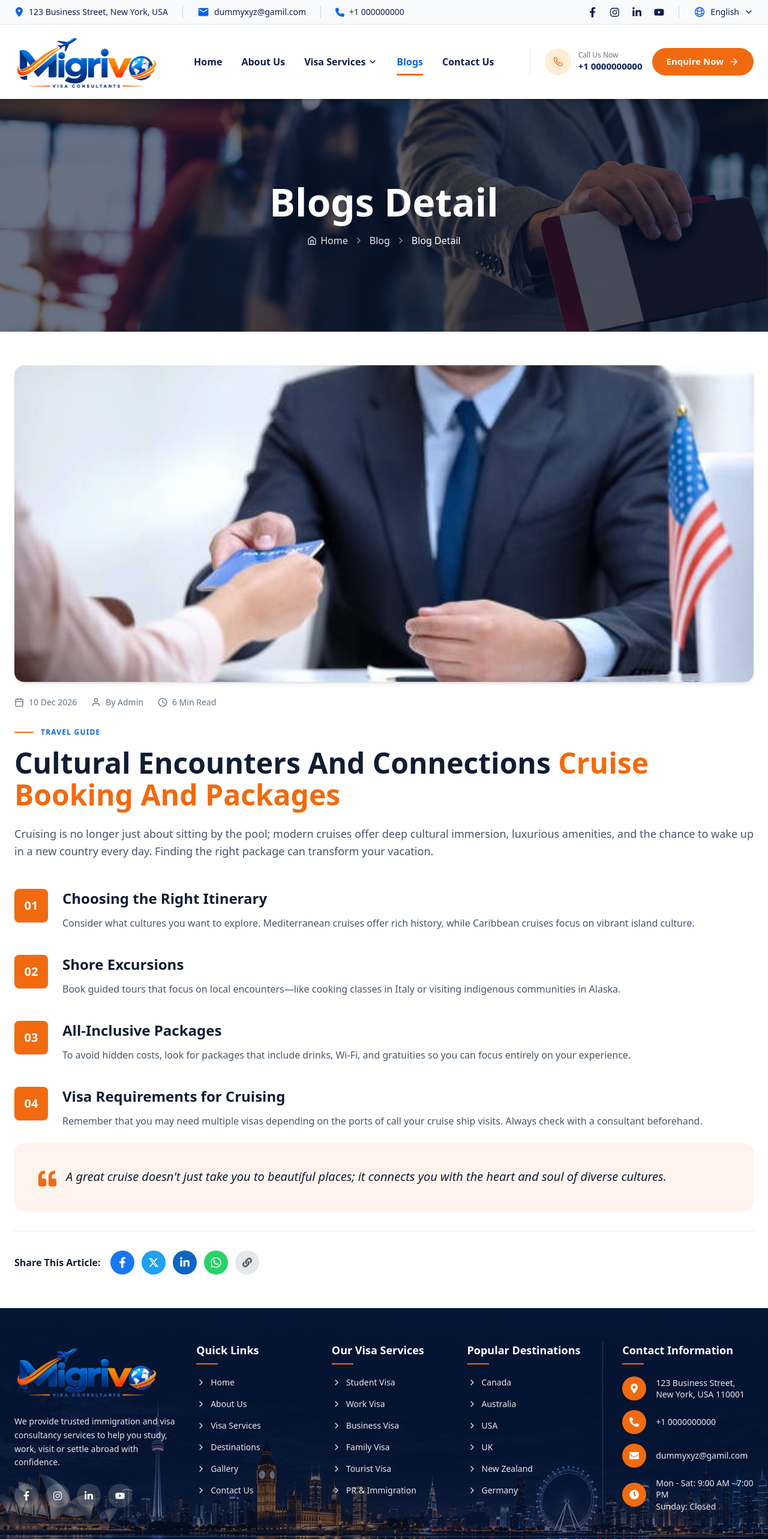
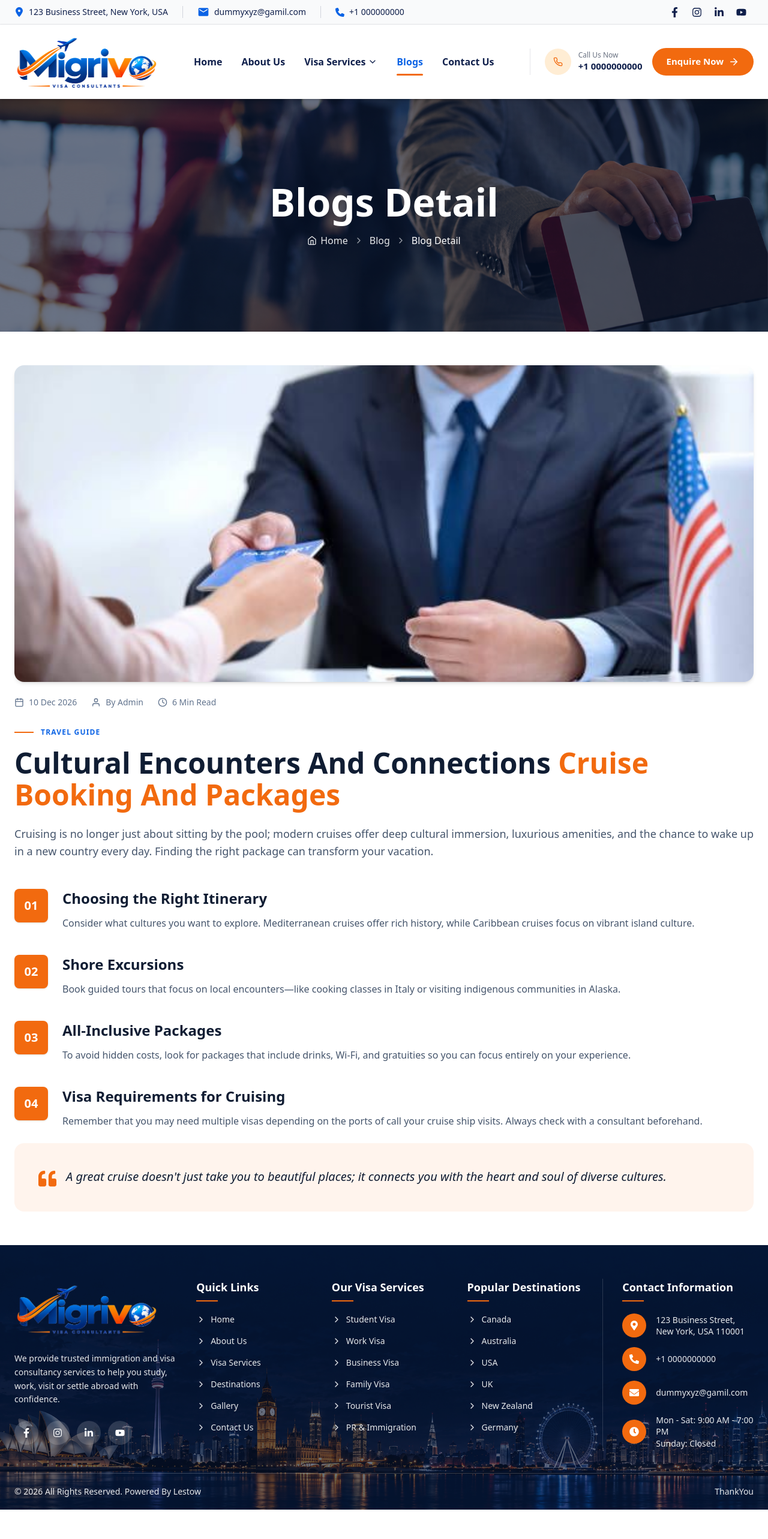
Before and after one commit to abhishekk969389/migriv, a Next.js app: page /blogs/cultural-encounters-cruise-booking in a window 1280 px wide. Shown: the top 2566 px of the page at 60% size. After the commit the page ends 2517 px from the top, so only its background shows below. Built offline with nearby package versions, Linux system fonts and the light colour scheme.

Commit message:
first commit

```diff
--- a/app/components/about/whychoose.tsx
+++ b/app/components/about/whychoose.tsx
@@ -61,8 +61,7 @@ export default function WhyChooseUsSection() {
 
           {/* RIGHT: circular image collage (all positions in % so it scales) */}
           <div className="relative mx-auto aspect-square w-full max-w-[300px] sm:max-w-[440px] lg:max-w-[520px]">
-            {/* blue circle behind */}
-            <span className="absolute left-0 top-0 aspect-square w-[29%] rounded-full bg-[#0b4fc4]" />
+
 
             {/* circle image */}
             <div className="absolute bottom-0 left-[9%] aspect-square w-[85%] overflow-hidden rounded-full">
--- a/app/components/banner.tsx
+++ b/app/components/banner.tsx
@@ -61,7 +61,7 @@ export default function HeroBanner() {
   if (!data) return null;
 
   return (
-    <section className="relative w-full">
+    <section className="relative isolate w-full overflow-hidden bg-[#0a0a0a]">
       {/* Background image */}
       <Image
         src={data.bgImage}
@@ -69,10 +69,12 @@ export default function HeroBanner() {
         fill
         priority
         sizes="100vw"
-        className="object-cover object-[70%_center] lg:object-center"
+        className="-z-20 object-cover object-[70%_center] lg:object-center"
       />
-      <div className="relative mx-auto max-w-[1320px] px-4 sm:px-6 lg:px-10 xl:px-6">
-        <div className="flex min-h-[420px] items-center sm:min-h-[480px] lg:min-h-[500px]">
+      <div className="absolute inset-0 -z-10 bg-black/60 lg:hidden" />
+
+      <div className="relative z-10 mx-auto max-w-[1320px] px-4 sm:px-6 lg:px-10 xl:px-6">
+        <div className="flex min-h-[500px] items-center sm:min-h-[480px] lg:min-h-[500px]">
           {/* LEFT content */}
           <motion.div
             variants={container}
--- a/app/components/blog.tsx
+++ b/app/components/blog.tsx
@@ -24,11 +24,6 @@ function Meta({ author }: { author: string }) {
       <span className="flex items-center gap-1.5">
         <FiUser className="text-[#f26a0f]" size={14} />
         By {author}
-      </span>
-      <span className="text-slate-400">/</span>
-      <span className="flex items-center gap-1.5">
-        <FiMessageSquare className="text-[#f26a0f]" size={14} />
-        No Comments
       </span>
     </div>
   );
--- a/app/components/blogdetails.tsx
+++ b/app/components/blogdetails.tsx
@@ -79,33 +79,6 @@ export function BlogContent({ data }: { data: MigrivoBlogDetailsData }) {
           {data.quote}
         </p>
       </div>
-
-      {/* Share Article */}
-      <div className="mt-8 flex flex-col items-center gap-4 border-t border-gray-200 pt-8 sm:flex-row sm:justify-start">
-        <span className="font-bold text-[#101D33]">Share This Article:</span>
-        <div className="flex items-center gap-3">
-          <a href="https://www.facebook.com" target="_blank" rel="noopener noreferrer" className="flex h-10 w-10 items-center justify-center rounded-full bg-[#1877F2] text-white transition-transform hover:scale-110">
-            <FaFacebookF size={18} />
-          </a>
-          <a href="https://twitter.com" target="_blank" rel="noopener noreferrer" className="flex h-10 w-10 items-center justify-center rounded-full bg-[#1DA1F2] text-white transition-transform hover:scale-110">
-            <FaXTwitter size={18} />
-          </a>
-          <a href="https://www.linkedin.com" target="_blank" rel="noopener noreferrer" className="flex h-10 w-10 items-center justify-center rounded-full bg-[#0A66C2] text-white transition-transform hover:scale-110">
-            <FaLinkedinIn size={18} />
-          </a>
-          <a href="https://www.whatsapp.com" target="_blank" rel="noopener noreferrer" className="flex h-10 w-10 items-center justify-center rounded-full bg-[#25D366] text-white transition-transform hover:scale-110">
-            <FaWhatsapp size={20} />
-          </a>
-          <button onClick={() => {
-            if (typeof window !== 'undefined') {
-              navigator.clipboard.writeText(window.location.href);
-              alert('Link copied!');
-            }
-          }} className="flex h-10 w-10 items-center justify-center rounded-full bg-gray-200 text-gray-600 transition-transform hover:scale-110">
-            <FaLink size={16} />
-          </button>
-        </div>
-      </div>
     </article>
   );
 }
--- a/app/components/footer.tsx
+++ b/app/components/footer.tsx
@@ -42,7 +42,7 @@ export default function Footer() {
   const pathname = usePathname();
   if (!data) return null;
 
-  const noTopMarginPages = ["/about", "/service", "/destination"];
+  const noTopMarginPages = ["/about", "/service", "/destination", "/thanku"];
   const hasNoMargin =
     noTopMarginPages.includes(pathname || "") ||
     pathname?.startsWith("/visa-services") ||
@@ -66,9 +66,9 @@ export default function Footer() {
 
       <div className="relative mx-auto max-w-[1320px] px-4 sm:px-6 lg:px-10 xl:px-6">
         {/* Main columns */}
-        <div className="grid gap-10 pb-8 pt-12 sm:grid-cols-2 lg:grid-cols-[1.4fr_1fr_1fr_1fr_1.3fr] lg:gap-6 lg:pb-10 lg:pt-14 xl:gap-8">
+        <div className="grid grid-cols-2 gap-x-4 gap-y-10 pb-8 pt-12 sm:grid-cols-2 sm:gap-10 lg:grid-cols-[1.4fr_1fr_1fr_1fr_1.3fr] lg:gap-6 lg:pb-10 lg:pt-14 xl:gap-8">
           {/* Brand */}
-          <div className="sm:col-span-2 lg:col-span-1">
+          <div className="col-span-2 lg:col-span-1">
             <Link href="/" aria-label="Migrivo home" className="inline-block">
               <Image
                 src={data.logo.src}
@@ -112,13 +112,13 @@ export default function Footer() {
           </div>
 
           {/* Destinations */}
-          <div>
+          <div className="col-span-2 sm:col-span-1 lg:col-span-1">
             <ColumnTitle>Popular Destinations</ColumnTitle>
             <LinkList items={data.destinations} />
           </div>
 
           {/* Contact */}
-          <div className="sm:col-span-2 lg:col-span-1 lg:border-l lg:border-white/15 lg:pl-6 xl:pl-8">
+          <div className="col-span-2 lg:col-span-1 lg:border-l lg:border-white/15 lg:pl-6 xl:pl-8">
             <ColumnTitle>Contact Information</ColumnTitle>
             <ul className="mt-5 space-y-4">
               {data.contacts.map((contact) => {
--- a/app/components/process.tsx
+++ b/app/components/process.tsx
@@ -80,17 +80,6 @@ export default function ProcessSection() {
             );
           })}
         </ul>
-
-        {/* CTA */}
-        <div className="mt-6 text-center">
-          <Link
-            href={data.cta.href}
-            className="inline-flex items-center gap-3 rounded-full bg-[#f26a0f] px-14 py-3 text-sm font-semibold text-white shadow-lg transition-colors hover:bg-[#d95a05] sm:text-sm md:text-base"
-          >
-            {data.cta.label}
-            <FiArrowRight size={18} />
-          </Link>
-        </div>
       </div>
     </motion.section>
   );
--- a/app/components/servicedetails.tsx
+++ b/app/components/servicedetails.tsx
@@ -42,17 +42,6 @@ export function Overview({ data }: { data: MigrivoServiceDetailsData["overview"]
                 sizes="(min-width: 1024px) 50vw, 100vw"
                 className="object-cover"
               />
-            </div>
-
-            {/* Floating Badge: inside the image so it doesn't stick out below the text's bottom line */}
-            <div className="absolute bottom-3 right-3 flex items-center gap-4 rounded-xl bg-white p-4 shadow-2xl ring-1 ring-black/5 sm:bottom-5 sm:right-5 sm:p-5">
-              <span className="flex h-12 w-12 shrink-0 items-center justify-center rounded-full bg-[#f1f6fd] text-[#f26a0f]">
-                <BadgeIcon size={24} />
-              </span>
-              <div>
-                <p className="text-sm font-bold text-[#101D33] sm:text-base">{data.floatingBadge.title}</p>
-                <p className="text-xs text-slate-500">{data.floatingBadge.text}</p>
-              </div>
             </div>
           </div>
         </div>
--- a/app/components/thanku/thankusec.tsx
+++ b/app/components/thanku/thankusec.tsx
@@ -68,23 +68,7 @@ export default function ThankYouSection() {
           </Link>
         </div>
 
-        {/* Feature strip */}
-        <div className="grid grid-cols-2 gap-y-6 rounded-xl bg-white/95 p-4 shadow-[0_8px_30px_rgba(15,31,75,0.12)] ring-1 ring-gray-100 backdrop-blur-sm sm:p-5 lg:grid-cols-4 lg:gap-y-0 lg:divide-x lg:divide-gray-200 lg:py-6">
-          {data.features.map(({ title, text, icon }) => {
-            const Icon = getIcon(icon);
-            return (
-              <div key={title} className="flex flex-col items-center px-3 text-center sm:px-5">
-                <span className="flex h-12 w-12 items-center justify-center rounded-full bg-orange-50 text-[#f26a0f] ring-1 ring-orange-100 sm:h-14 sm:w-14">
-                  <Icon className="h-5 w-5 sm:h-6 sm:w-6" />
-                </span>
-                <h3 className="mt-3 text-sm font-bold text-[#101D33] sm:text-base">{title}</h3>
-                <p className="mt-1 max-w-[220px] text-xs leading-snug text-slate-500 sm:text-[13px]">
-                  {text}
-                </p>
-              </div>
-            );
-          })}
-        </div>
+
       </div>
     </motion.section>
   );
--- a/app/components/topbar.tsx
+++ b/app/components/topbar.tsx
@@ -27,7 +27,7 @@ export default function TopBar() {
   if (!data) return null;
 
   return (
-    <div className="w-full border-b border-gray-200 bg-gray-50 text-sm text-[#0f1f4b]">
+    <div className="hidden sm:block w-full border-b border-gray-200 bg-gray-50 text-sm text-[#0f1f4b]">
       <div className="mx-auto max-w-[1320px] px-4 sm:px-6 lg:px-10 xl:px-6">
         <div className="flex flex-col items-center justify-between gap-2 py-2.5 lg:flex-row">
           {/* LEFT: contact info */}
@@ -52,7 +52,7 @@ export default function TopBar() {
 
           {/* RIGHT: socials + language */}
           <div className="flex items-center">
-            <ul className="flex items-center gap-5 pr-6">
+            <ul className="flex items-center gap-5 pr-3">
               {data.socials.map((social) => {
                 const Icon = getIcon(social.icon);
                 return (
@@ -69,48 +69,6 @@ export default function TopBar() {
               })}
             </ul>
 
-            <div ref={ref} className="relative border-l border-gray-300 pl-6">
-              <button
-                type="button"
-                onClick={() => setOpen((v) => !v)}
-                aria-haspopup="listbox"
-                aria-expanded={open}
-                className="flex items-center gap-2 hover:text-[#0b63e5]"
-              >
-                <HiOutlineGlobeAlt className="text-[#0b63e5]" size={20} />
-                <span>{lang}</span>
-                <FiChevronDown
-                  size={16}
-                  className={`transition-transform ${open ? "rotate-180" : ""}`}
-                />
-              </button>
-
-              {open && (
-                <ul
-                  role="listbox"
-                  className="absolute right-0 top-full z-50 mt-3 w-40 overflow-hidden rounded-md border border-gray-200 bg-white shadow-lg"
-                >
-                  {data.languages.map((l) => (
-                    <li key={l.id}>
-                      <button
-                        type="button"
-                        role="option"
-                        aria-selected={l.label === lang}
-                        onClick={() => {
-                          setLang(l.label);
-                          setOpen(false);
-                        }}
-                        className={`w-full px-4 py-2 text-left hover:bg-gray-100 ${
-                          l.label === lang ? "font-semibold text-[#0b63e5]" : ""
-                        }`}
-                      >
-                        {l.label}
-                      </button>
-                    </li>
-                  ))}
-                </ul>
-              )}
-            </div>
           </div>
         </div>
       </div>
```
